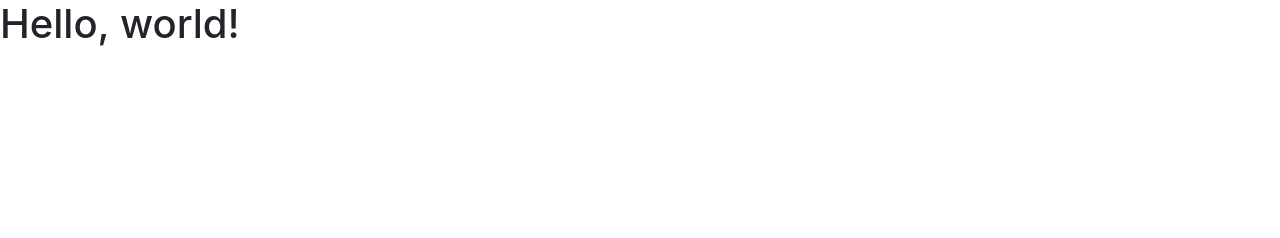
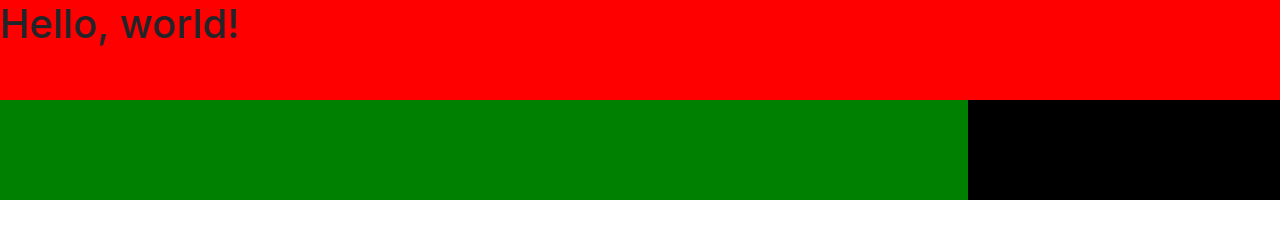
Before and after one commit to Antonina23/kinomonster_bootstrap, a plain HTML site: page index.html in a window 1280 px wide. Drawn offline with nearby package versions, Linux system fonts and the light colour scheme.

Commit message:
Add div class col-lg and col-md

```diff
--- a/index.html
+++ b/index.html
@@ -3,15 +3,22 @@
   <head>
     <!-- Required meta tags -->
     <meta charset="utf-8">
-    <meta name="viewport" content="width=device-width, initial-scale=1, shrink-to-fit=no">
+    <meta name="viewport" content="width=device-width, initial-scale=1">
 
     <!-- Bootstrap CSS -->
     <link rel="stylesheet" href="assets/css/bootstrap.min.css">
-
+    <link rel="stylesheet" href="assets/css/bootstrap-grid.min.css">
     <title>Киномонстр bootstrap</title>
   </head>
   <body>
-    <h1>Hello, world!</h1>
+
+    <div class="container-fluid" style="background-color:red; height:100px">
+      <div class="row">
+    <h1>Hello, world!</h1></div></div>
+    <div class="row">
+    <div class="col-lg-9 col-md-9" style="background-color:green; height:100px"></div>
+    <div class="col-lg-3 col-md-3" style="background-color:black; height:100px"></div>
+     </div>
 
     <!-- Optional JavaScript -->
     <!-- jQuery first, then Popper.js, then Bootstrap JS -->
```
